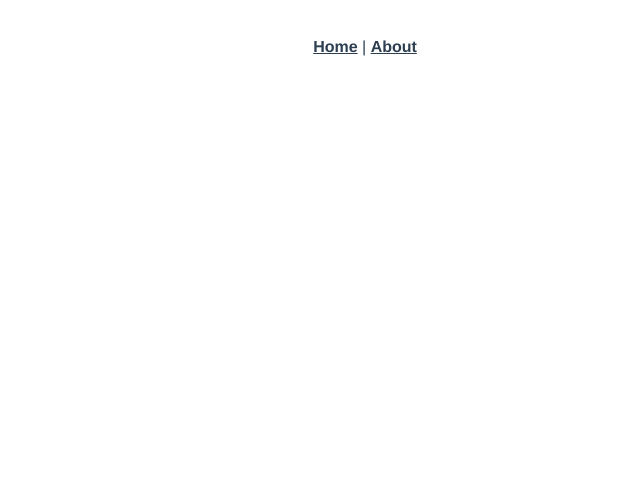
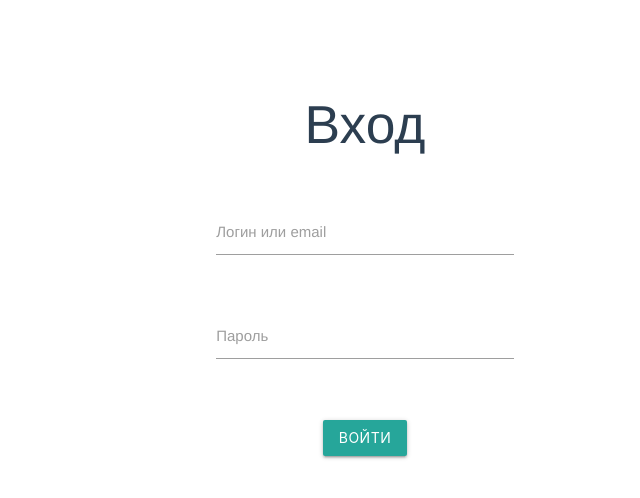
Before and after one commit to testarsystem/testar-frontend, a Vue app: page /login in a window 1280 px wide. Shown: the top 498 px of the page, without its empty margins (275-915 px from the left). Built offline with nearby package versions, Linux system fonts and the light colour scheme.

Commit message:
login page

```diff
--- a/public/index.html
+++ b/public/index.html
@@ -6,6 +6,7 @@
     <meta name="viewport" content="width=device-width,initial-scale=1.0">
     <link rel="icon" href="<%= BASE_URL %>favicon.ico">
     <title>testar</title>
+    <link rel="stylesheet" href="https://cdnjs.cloudflare.com/ajax/libs/materialize/1.0.0/css/materialize.min.css">
   </head>
   <body>
     <noscript>
@@ -14,4 +15,6 @@
     <div id="app"></div>
     <!-- built files will be auto injected -->
   </body>
+  <!--JavaScript at end of body for optimized loading-->
+  <script src="https://cdnjs.cloudflare.com/ajax/libs/materialize/1.0.0/js/materialize.min.js"></script>
 </html>
--- a/src/App.vue
+++ b/src/App.vue
@@ -1,8 +1,6 @@
 <template>
   <div id="app">
     <div id="nav">
-      <router-link to="/">Home</router-link> |
-      <router-link to="/about">About</router-link>
     </div>
     <router-view/>
   </div>
--- /dev/null
+++ b/src/components/Alert.vue
@@ -0,0 +1,42 @@
+<template>
+    <div class="alert" :class="type" role="alert">
+        <slot></slot>
+    </div>
+</template>
+
+<script>
+export default {
+  name: 'Alert',
+  props: {
+      type: {
+          type: String,
+          default: "success"
+      }
+  }
+}
+</script>
+
+<style scope>
+.alert {
+    padding: .75rem 1.25rem;
+    margin-bottom: 1rem;
+    border: 1px solid transparent;
+    border-radius: 2px;
+
+}
+.success {
+    color: #155724;
+    background-color: #d4edda;
+    border-color: #c3e6cb;
+}
+.danger {
+    color: #721c24;
+    background-color: #f8d7da;
+    border-color: #f5c6cb;
+}
+.warning {
+    color: #856404;
+    background-color: #fff3cd;
+    border-color: #ffeeba;
+}
+</style>
--- a/src/components/HelloWorld.vue
+++ /dev/null
@@ -1,58 +0,0 @@
-<template>
-  <div class="hello">
-    <h1>{{ msg }}</h1>
-    <p>
-      For a guide and recipes on how to configure / customize this project,<br>
-      check out the
-      <a href="https://cli.vuejs.org" target="_blank" rel="noopener">vue-cli documentation</a>.
-    </p>
-    <h3>Installed CLI Plugins</h3>
-    <ul>
-      <li><a href="https://github.com/vuejs/vue-cli/tree/dev/packages/%40vue/cli-plugin-babel" target="_blank" rel="noopener">babel</a></li>
-      <li><a href="https://github.com/vuejs/vue-cli/tree/dev/packages/%40vue/cli-plugin-eslint" target="_blank" rel="noopener">eslint</a></li>
-    </ul>
-    <h3>Essential Links</h3>
-    <ul>
-      <li><a href="https://vuejs.org" target="_blank" rel="noopener">Core Docs</a></li>
-      <li><a href="https://forum.vuejs.org" target="_blank" rel="noopener">Forum</a></li>
-      <li><a href="https://chat.vuejs.org" target="_blank" rel="noopener">Community Chat</a></li>
-      <li><a href="https://twitter.com/vuejs" target="_blank" rel="noopener">Twitter</a></li>
-      <li><a href="https://news.vuejs.org" target="_blank" rel="noopener">News</a></li>
-    </ul>
-    <h3>Ecosystem</h3>
-    <ul>
-      <li><a href="https://router.vuejs.org" target="_blank" rel="noopener">vue-router</a></li>
-      <li><a href="https://vuex.vuejs.org" target="_blank" rel="noopener">vuex</a></li>
-      <li><a href="https://github.com/vuejs/vue-devtools#vue-devtools" target="_blank" rel="noopener">vue-devtools</a></li>
-      <li><a href="https://vue-loader.vuejs.org" target="_blank" rel="noopener">vue-loader</a></li>
-      <li><a href="https://github.com/vuejs/awesome-vue" target="_blank" rel="noopener">awesome-vue</a></li>
-    </ul>
-  </div>
-</template>
-
-<script>
-export default {
-  name: 'HelloWorld',
-  props: {
-    msg: String
-  }
-}
-</script>
-
-<!-- Add "scoped" attribute to limit CSS to this component only -->
-<style scoped>
-h3 {
-  margin: 40px 0 0;
-}
-ul {
-  list-style-type: none;
-  padding: 0;
-}
-li {
-  display: inline-block;
-  margin: 0 10px;
-}
-a {
-  color: #42b983;
-}
-</style>
--- a/src/router.js
+++ b/src/router.js
@@ -14,12 +14,9 @@ export default new Router({
       component: Home
     },
     {
-      path: '/about',
-      name: 'about',
-      // route level code-splitting
-      // this generates a separate chunk (about.[hash].js) for this route
-      // which is lazy-loaded when the route is visited.
-      component: () => import(/* webpackChunkName: "about" */ './views/About.vue')
+      path: '/login',
+      name: 'login',
+      component: () => import('./views/Login.vue')
     }
   ]
 })
--- a/src/views/About.vue
+++ /dev/null
@@ -1,5 +0,0 @@
-<template>
-  <div class="about">
-    <h1>This is an about page</h1>
-  </div>
-</template>
--- a/src/views/Home.vue
+++ b/src/views/Home.vue
@@ -1,18 +1,12 @@
 <template>
   <div class="home">
-    <img alt="Vue logo" src="../assets/logo.png">
-    <HelloWorld msg="Welcome to Your Vue.js App"/>
+    <h1>Home page</h1>
   </div>
 </template>
 
 <script>
-// @ is an alias to /src
-import HelloWorld from '@/components/HelloWorld.vue'
 
 export default {
-  name: 'home',
-  components: {
-    HelloWorld
-  }
+  name: 'home'
 }
 </script>
--- /dev/null
+++ b/src/views/Login.vue
@@ -0,0 +1,51 @@
+<template>
+    <div class="login row">
+        <h2>Вход</h2>
+        <div class="col m6 l3 s12 offset-m3" id="loginForm">
+            <Alert type="danger" v-if="error"></Alert>
+            <div class="row">
+                <div class="input-field col s12">
+                <input id="username" type="text" class="validate">
+                <label for="username">Логин или email</label>
+                </div>
+            </div>
+            <div class="row">
+                <div class="input-field col s12">
+                <input id="password" type="password" class="validate">
+                <label for="password">Пароль</label>
+                </div>
+            </div>
+            <div class="row">
+                <button class="waves-effect waves-light btn" id="loginFormBtn">Войти</button>
+            </div>
+        </div>
+    </div>
+</template>
+
+<script>
+import Alert from '@/components/Alert.vue'
+
+export default {
+    name: "LoginView",
+    components : {
+        Alert
+    },
+    data(){
+        return{
+            error: ""
+        }
+    }
+}
+</script>
+
+<style>
+#loginForm{
+    margin-left: 37.5%;
+    padding-top: 1.2rem;
+    padding-bottom: 1.2rem;
+}
+#loginFormBtn
+{
+    margin: 1.2rem auto;
+}
+</style>
```
